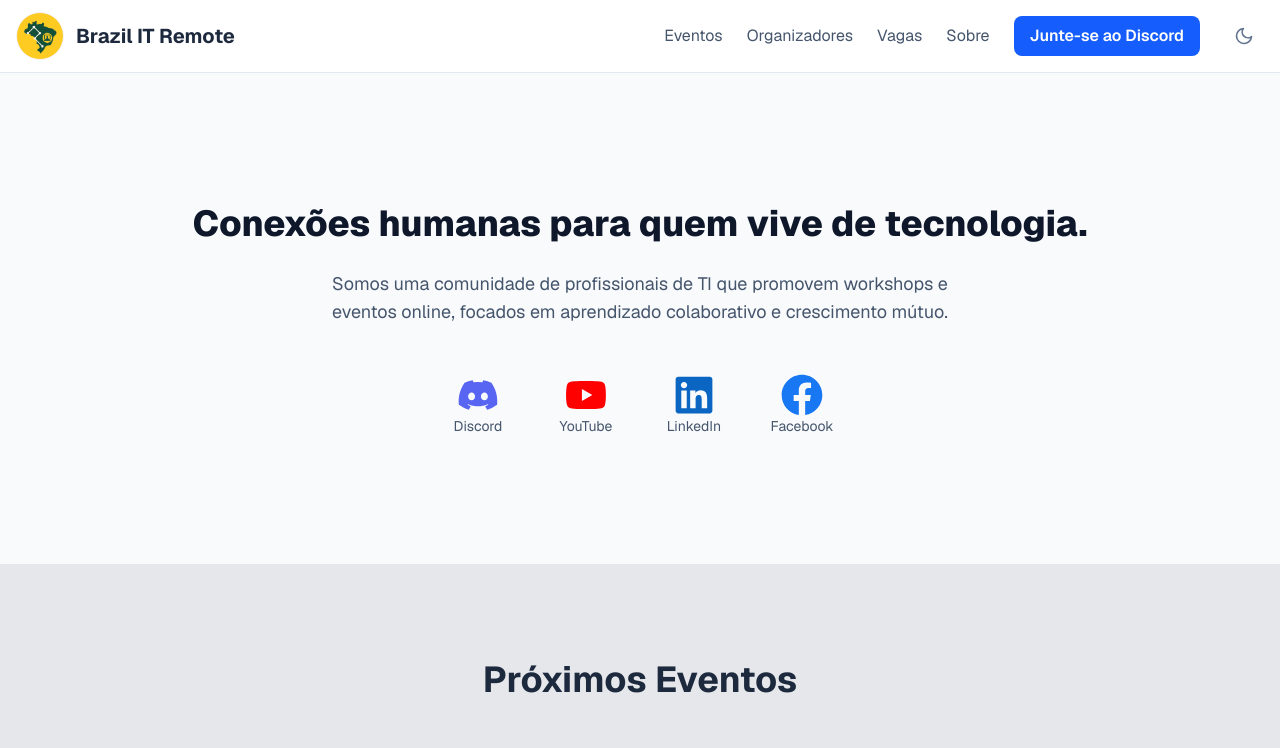
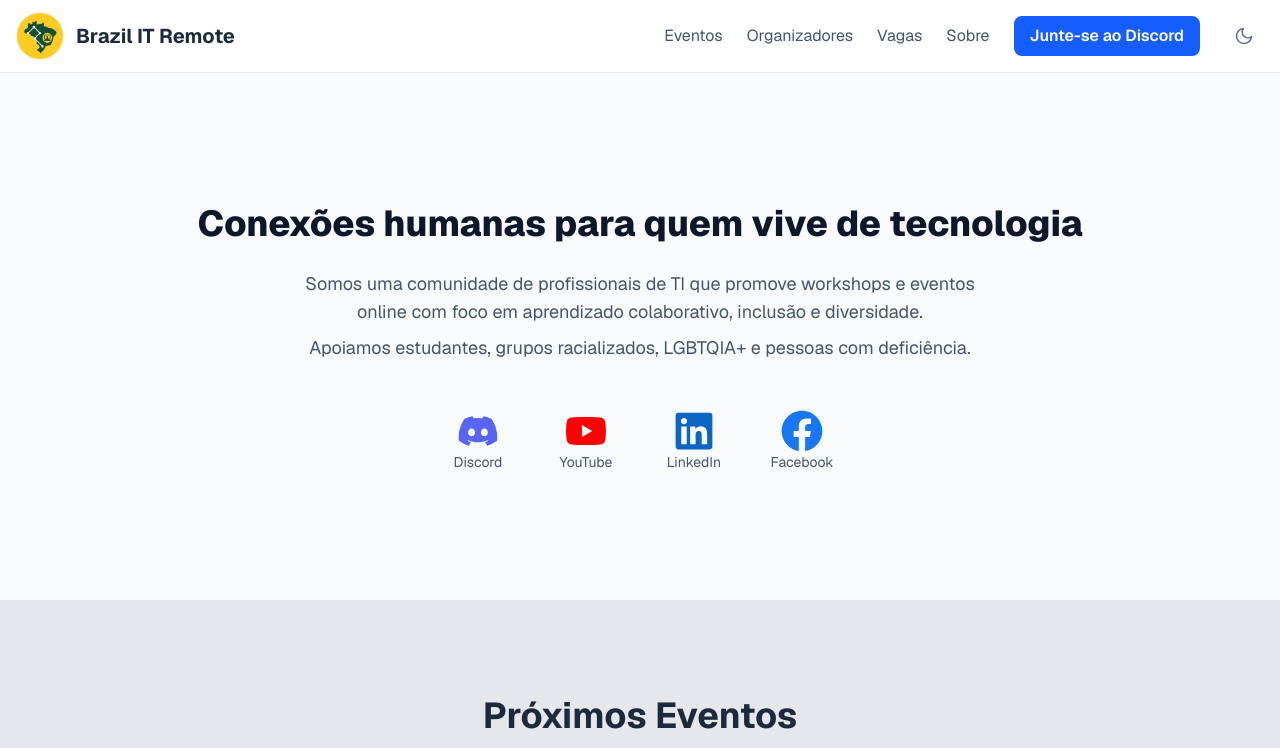
Before and after one commit to BrazilITRemote/brazilitremote-frontend, a Next.js app: page / in a window 1280 px wide. Shown: the top 748 px of the page. Built offline with nearby package versions, Linux system fonts and the light colour scheme.

Commit message:
chore: texto atualizado

```diff
--- a/src/app/components/AboutSection.tsx
+++ b/src/app/components/AboutSection.tsx
@@ -40,14 +40,14 @@ export default function AboutSection() {
     <section className="relative text-center py-20 md:py-32 bg-slate-50 dark:bg-gray-900">
       <div className="relative container mx-auto px-4">
         <h1 className="text-2xl md:text-4xl font-extrabold text-slate-900 dark:text-white leading-tight">
-          Conexões humanas para quem vive de tecnologia.
+          Conexões humanas para quem vive de tecnologia
         </h1>
         <p className="mt-6 max-w-2xl mx-auto text-lg text-slate-600 dark:text-slate-300">
-          Somos uma comunidade de profissionais de TI que promovem workshops e
-          eventos online, focados em aprendizado colaborativo e crescimento
-          mútuo.
+          Somos uma comunidade de profissionais de TI que promove workshops e eventos online com foco em aprendizado colaborativo, inclusão e diversidade.
         </p>
-
+        <p className="mt-2 max-w-2xl mx-auto text-lg text-slate-600 dark:text-slate-300">
+          Apoiamos estudantes, grupos racializados, LGBTQIA+ e pessoas com deficiência.
+        </p>
         {/* Social Icons */}
         <div className="mt-12 mx-auto max-w-96 grid grid-cols-2 md:grid-cols-4 gap-12">
           {statsData.map((stat) => {
```
